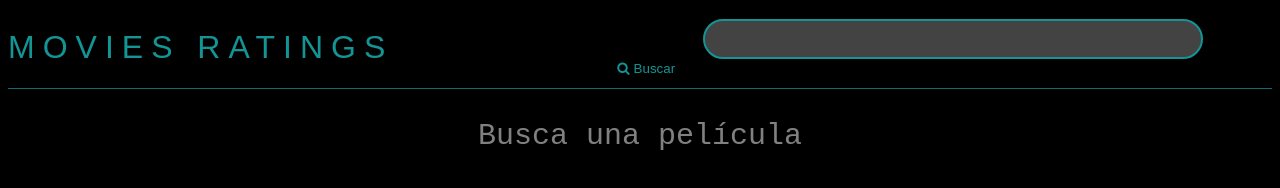
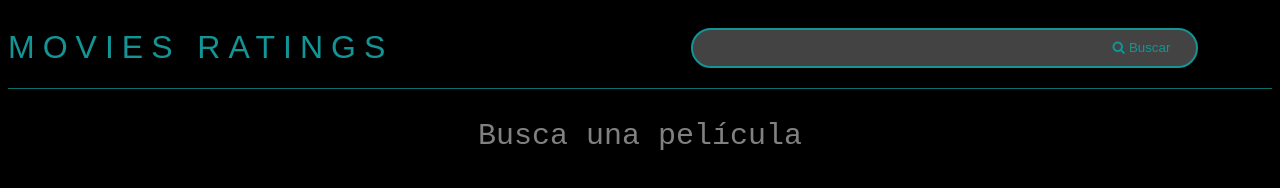
Before and after one commit to EdisonEncarnacion/Proyecto-Pelicula-React, a React app: page / in a window 1280 px wide. Built offline with nearby package versions, Linux system fonts and the light colour scheme; no server answers.

Commit message:
Proyecto React

```diff
--- a/src/Components/Header/Header.module.css
+++ b/src/Components/Header/Header.module.css
@@ -15,7 +15,7 @@
 }
 
 .searchContainer {
-  width: 45%;
+  width: 46%;
 }
 
 .searchContainer input {
```
